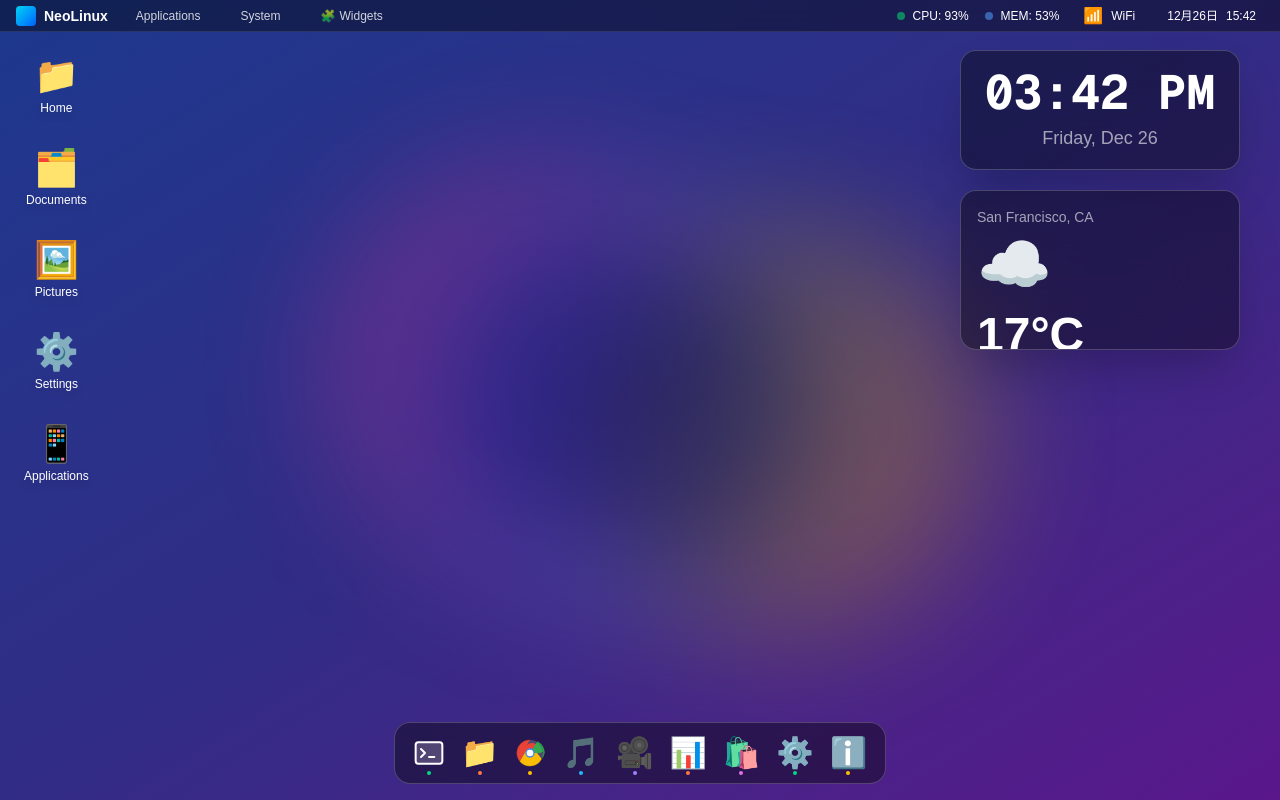
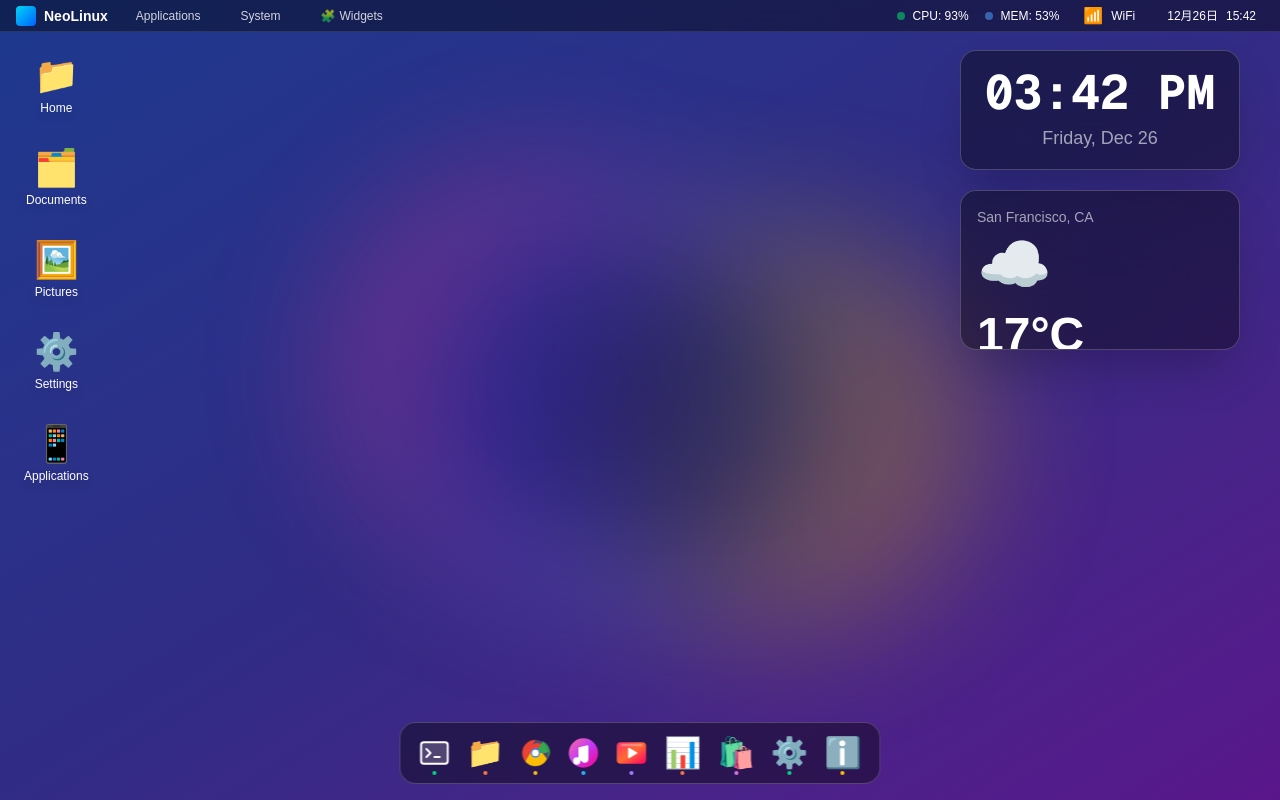
Before and after one commit to mzhren/NeoLinuxUI, a Next.js app: page / in a window 1280 px wide. Both pictures are taken after typing "Sample", "Sample123" into the empty fields and a click on the button "登录". Built offline with nearby package versions, Linux system fonts and the light colour scheme.

Commit message:
add video music icon

```diff
--- a/app/components/Dock.tsx
+++ b/app/components/Dock.tsx
@@ -3,6 +3,8 @@
 import { useState, useEffect, useRef } from 'react';
 import TerminalIcon from './icons/TerminalIcon';
 import ChromeIcon from './icons/ChromeIcon';
+import MusicIcon from './icons/MusicIcon';
+import VideoIcon from './icons/VideoIcon';
 
 interface Window {
   id: string;
@@ -39,8 +41,8 @@ export default function Dock({ windows, openWindow, restoreWindow }: DockProps)
     { icon: 'terminal', label: 'Terminal', type: 'terminal' as const },
     { icon: '📁', label: 'Files', type: 'files' as const },
     { icon: 'chrome', label: 'Chrome', type: 'browser' as const },
-    { icon: '🎵', label: 'Music', type: 'music' as const },
-    { icon: '🎥', label: 'Video', type: 'video' as const },
+    { icon: 'music', label: 'Music', type: 'music' as const },
+    { icon: 'video', label: 'Video', type: 'video' as const },
     { icon: '📊', label: 'Monitor', type: 'monitor' as const },
     { icon: '🛍️', label: 'App Store', type: 'appstore' as const },
     { icon: '⚙️', label: 'Settings', type: 'settings' as const },
@@ -98,8 +100,8 @@ function getWindowIcon(type: Window['type']): string {
     browser: 'chrome',
     settings: '⚙️',
     about: 'ℹ️',
-    music: '🎵',
-    video: '🎥',
+    music: 'music',
+    video: 'video',
   };
   return iconMap[type] || 'ℹ️';
 }
@@ -197,6 +199,10 @@ function DockIcon({
           <TerminalIcon className="w-8 h-8 text-white" />
         ) : icon === 'chrome' ? (
           <ChromeIcon className="w-8 h-8" />
+        ) : icon === 'music' ? (
+          <MusicIcon className="w-8 h-8" />
+        ) : icon === 'video' ? (
+          <VideoIcon className="w-8 h-8" />
         ) : (
           <span className="text-3xl">{icon}</span>
         )}
--- /dev/null
+++ b/app/components/icons/MusicIcon.tsx
@@ -0,0 +1,29 @@
+'use client';
+
+export default function MusicIcon({ className = "w-6 h-6" }: { className?: string }) {
+  return (
+    <svg className={className} viewBox="0 0 24 24" fill="none" xmlns="http://www.w3.org/2000/svg">
+      {/* 背景圆形 */}
+      <circle cx="12" cy="12" r="11" fill="url(#musicGradient)" />
+
+      {/* 音符 */}
+      <path
+        d="M9 18V8.5L15 7V16.5M9 18C9 19.1046 8.10457 20 7 20C5.89543 20 5 19.1046 5 18C5 16.8954 5.89543 16 7 16C8.10457 16 9 16.8954 9 18ZM15 16.5C15 17.6046 14.1046 18.5 13 18.5C11.8954 18.5 11 17.6046 11 16.5C11 15.3954 11.8954 14.5 13 14.5C14.1046 14.5 15 15.3954 15 16.5Z"
+        stroke="white"
+        strokeWidth="1.5"
+        strokeLinecap="round"
+        strokeLinejoin="round"
+        fill="white"
+      />
+
+      {/* 渐变定义 */}
+      <defs>
+        <linearGradient id="musicGradient" x1="0%" y1="0%" x2="100%" y2="100%">
+          <stop offset="0%" style={{ stopColor: '#FF6B9D', stopOpacity: 1 }} />
+          <stop offset="50%" style={{ stopColor: '#C239F9', stopOpacity: 1 }} />
+          <stop offset="100%" style={{ stopColor: '#FF0080', stopOpacity: 1 }} />
+        </linearGradient>
+      </defs>
+    </svg>
+  );
+}
--- /dev/null
+++ b/app/components/icons/VideoIcon.tsx
@@ -0,0 +1,36 @@
+'use client';
+
+export default function VideoIcon({ className = "w-6 h-6" }: { className?: string }) {
+  return (
+    <svg className={className} viewBox="0 0 24 24" fill="none" xmlns="http://www.w3.org/2000/svg">
+      {/* 背景圆角矩形 */}
+      <rect x="1" y="4" width="22" height="16" rx="3" fill="url(#videoGradient)" />
+
+      {/* 播放按钮三角形 */}
+      <path
+        d="M10 8.5L16 12L10 15.5V8.5Z"
+        fill="white"
+        stroke="white"
+        strokeWidth="1"
+        strokeLinecap="round"
+        strokeLinejoin="round"
+      />
+
+      {/* 装饰性高光 */}
+      <path
+        d="M4 6C4 5.44772 4.44772 5 5 5H19C19.5523 5 20 5.44772 20 6V7H4V6Z"
+        fill="white"
+        fillOpacity="0.3"
+      />
+
+      {/* 渐变定义 */}
+      <defs>
+        <linearGradient id="videoGradient" x1="0%" y1="0%" x2="100%" y2="100%">
+          <stop offset="0%" style={{ stopColor: '#FF3366', stopOpacity: 1 }} />
+          <stop offset="50%" style={{ stopColor: '#FF6B35', stopOpacity: 1 }} />
+          <stop offset="100%" style={{ stopColor: '#FF0066', stopOpacity: 1 }} />
+        </linearGradient>
+      </defs>
+    </svg>
+  );
+}
```
